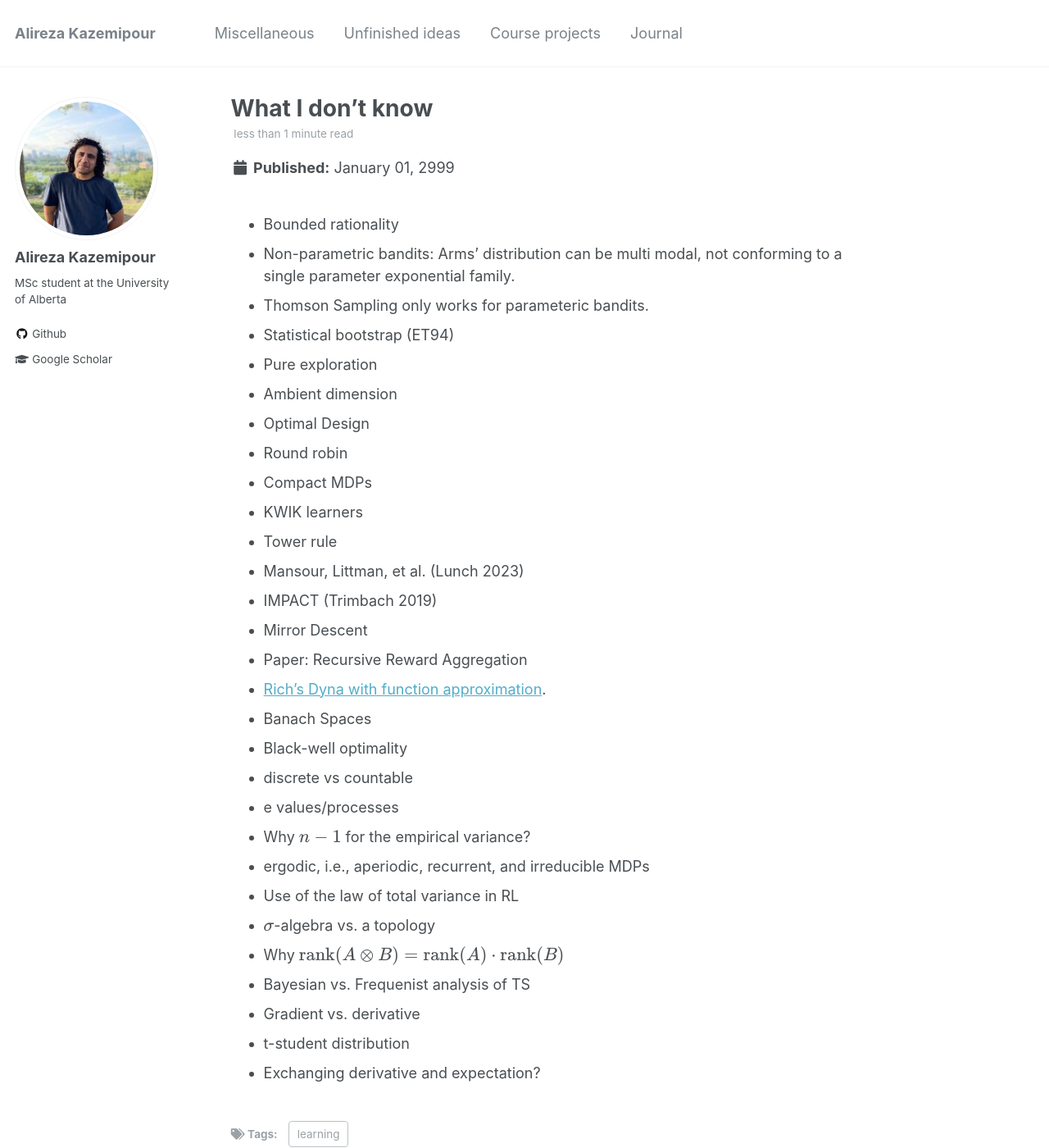
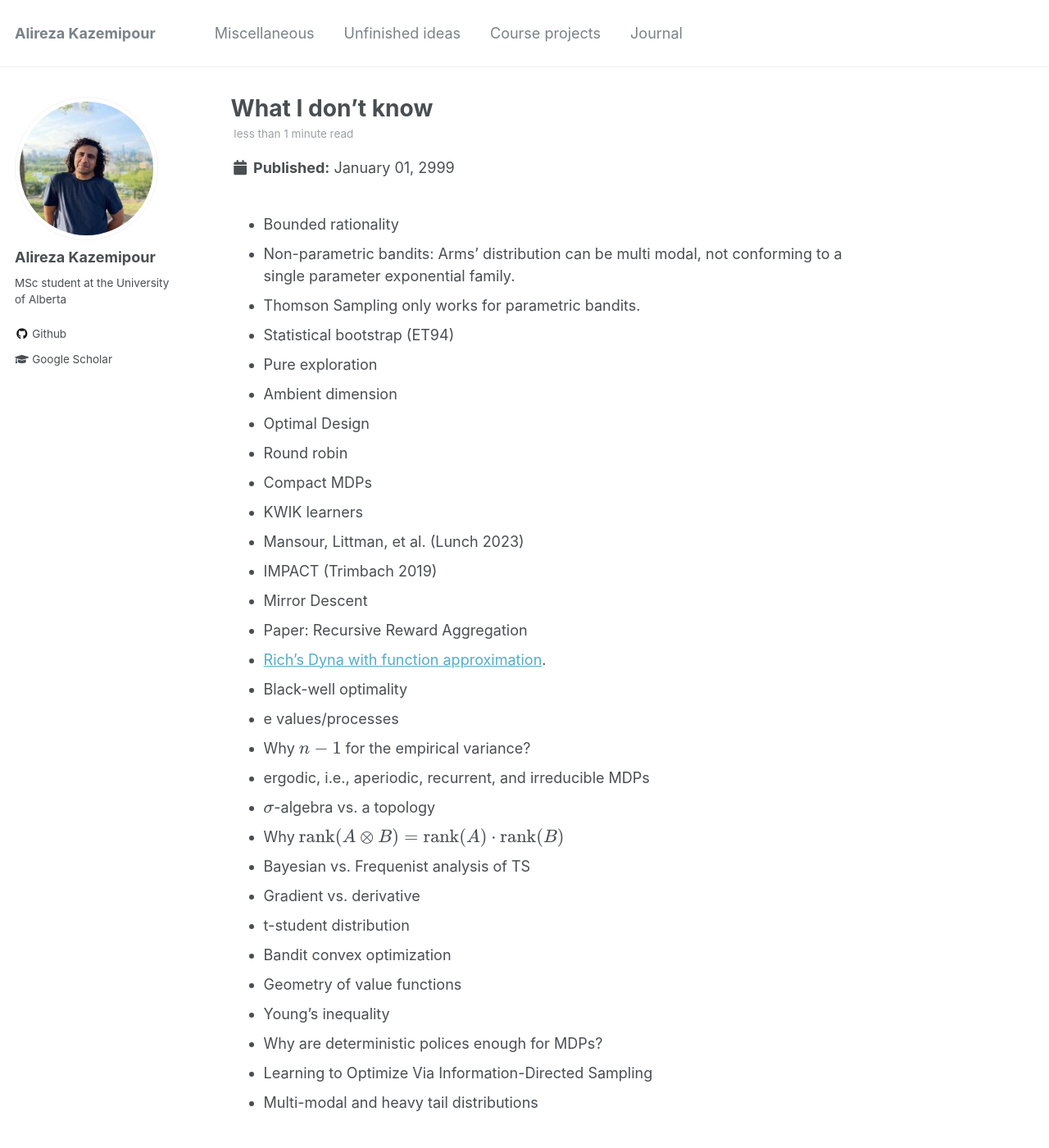
Before and after one commit to alirezakazemipour/alirezakazemipour.github.io, a Jekyll site: the page built from _posts/2025-09-8-lstofunknwn.md, in a window 1280 px wide and 1400 px high. Shown: the whole window at 82% size. Built offline with Jekyll 4.4.1, drawn with Linux system fonts in a browser that asks for light colours; formulas are drawn with MathJax 3.

Commit message:
the law of total variance post

```diff
--- a/_posts/2025-09-8-lstofunknwn.md
+++ b/_posts/2025-09-8-lstofunknwn.md
@@ -8,7 +8,7 @@
 
 - Bounded rationality
 - Non-parametric bandits: Arms' distribution can be multi modal, not conforming to a single parameter exponential family.
-- Thomson Sampling only works for parameteric bandits.
+- Thomson Sampling only works for parametric bandits.
 - Statistical bootstrap (ET94)
 - Pure exploration
 - Ambient dimension
@@ -16,22 +16,23 @@
 - Round robin
 - Compact MDPs
 - KWIK learners
-- Tower rule
 - Mansour, Littman, et al. (Lunch 2023)
 - IMPACT (Trimbach 2019)
 - Mirror Descent
 - Paper: Recursive Reward Aggregation
 - [Rich's Dyna with function approximation](https://drive.google.com/drive/folders/1cMJWR90IkMxWngWpjOtD-qdLS_a7KiYL).
-- Banach Spaces
 - Black-well optimality
-- discrete vs countable
 - e values/processes
 - Why $n-1$ for the empirical variance?
 - ergodic, i.e., aperiodic, recurrent, and irreducible MDPs
-- Use of the law of total variance in RL
 - $\sigma$-algebra vs. a topology
 - Why $\mathrm{rank}(A \otimes B) = \mathrm{rank}(A) \cdot \mathrm{rank}(B)$
 - Bayesian vs. Frequenist analysis of TS
 - Gradient vs. derivative
 - t-student distribution
-- Exchanging derivative and expectation?
+- Bandit convex optimization
+- Geometry of value functions
+- Young's inequality
+- Why are deterministic polices enough for MDPs?
+- Learning to Optimize Via Information-Directed Sampling
+- Multi-modal and heavy tail distributions
```
Also changed, not shown: _misc/misc-1.md (+11 -0 lines), _posts/2025-09-6-icml.md (+1 -3 lines), _posts/2025-09-6-ltv.md (added, +133 -0 lines), _posts/2025-09-6-rlc.md (+1 -3 lines).
